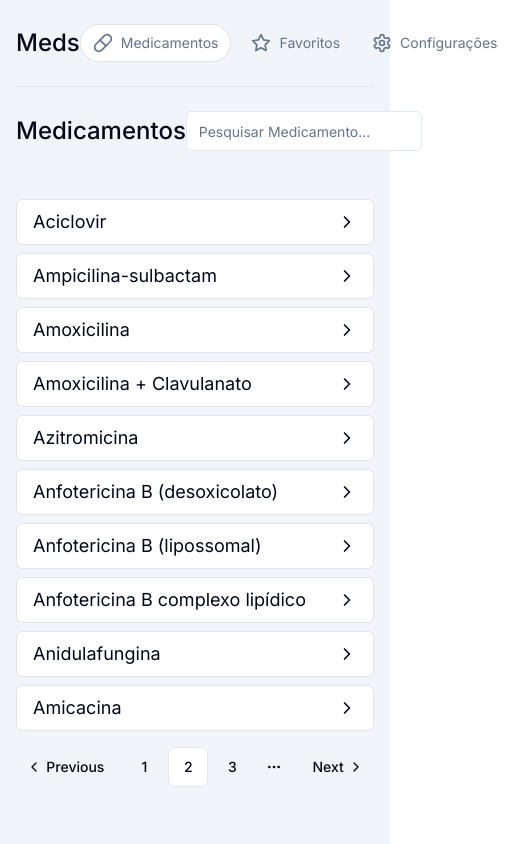
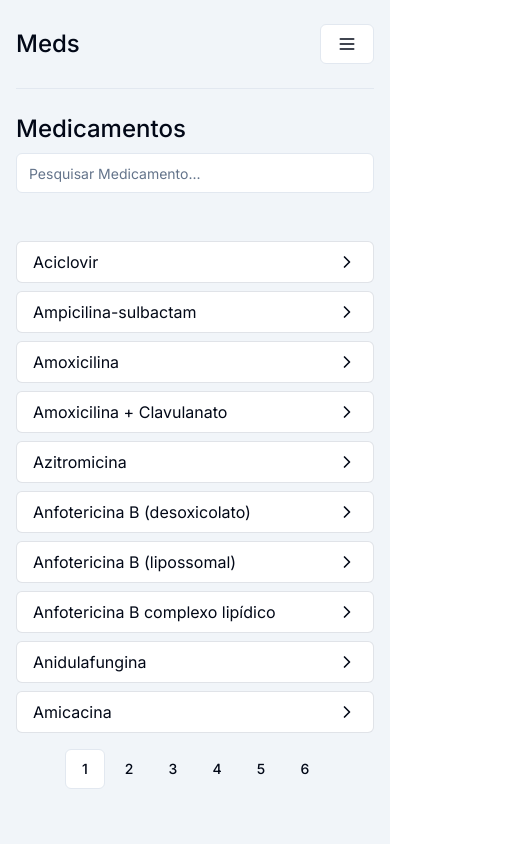
Before and after one commit to izaiasmorais/meds, a Next.js app: page / in a window 390 px wide. Shown: the whole page, 509 px wide, since content can reach past the window. Built offline with nearby package versions, Linux system fonts and the light colour scheme.

Commit message:
feat: responsive layout

```diff
--- a/src/app/page.tsx
+++ b/src/app/page.tsx
@@ -1,4 +1,5 @@
 import { MedsList } from "@/components/meds-list";
+import { Menu } from "@/components/menu";
 import { MenuBar } from "@/components/nav";
 import { Input } from "@/components/ui/input";
 import { Separator } from "@/components/ui/separator";
@@ -9,16 +10,25 @@ export default function Home() {
 			<header className="max-w-[1200px] mx-auto flex items-center justify-between py-6">
 				<h1 className="text-2xl font-medium">Meds</h1>
 
-				<MenuBar />
+				<div className="hidden md:flex">
+					<MenuBar />
+				</div>
+
+				<div className="flex md:hidden">
+					<Menu />
+				</div>
 			</header>
 
 			<Separator />
 
 			<div className="max-w-[1200px] mx-auto py-6">
-				<div className="w-full flex items-center justify-between">
+				<div className="w-full flex flex-wrap items-center justify-between gap-2">
 					<h1 className="text-2xl font-medium">Medicamentos</h1>
 
-					<Input placeholder="Pesquisar Medicamento..." className="w-[300px]" />
+					<Input
+						placeholder="Pesquisar Medicamento..."
+						className="w-full md:w-[300px]"
+					/>
 				</div>
 			</div>
 
--- a/src/components/meds-list-pagination.tsx
+++ b/src/components/meds-list-pagination.tsx
@@ -1,36 +1,60 @@
 import {
 	Pagination,
 	PaginationContent,
-	PaginationEllipsis,
 	PaginationItem,
 	PaginationLink,
 	PaginationNext,
 	PaginationPrevious,
 } from "@/components/ui/pagination";
 
-export function MedsListPagination() {
+interface MedsListPaginationProps {
+	nextPage: () => void;
+	prevPage: () => void;
+	goToPage: (pageNumber: number) => void;
+	totalPages: number;
+	page: number;
+}
+
+export function MedsListPagination({
+	goToPage,
+	nextPage,
+	prevPage,
+	totalPages,
+	page,
+}: MedsListPaginationProps) {
 	return (
 		<Pagination>
 			<PaginationContent>
 				<PaginationItem>
-					<PaginationPrevious href="#" />
+					<PaginationPrevious
+						href="#"
+						onClick={() => prevPage()}
+						className="bg-white hover:bg-white/80 border border-muted-foreground/20
+						hidden md:flex"
+					/>
 				</PaginationItem>
+
+				{Array.from({ length: totalPages }).map((_, index) => {
+					return (
+						<PaginationItem>
+							<PaginationLink
+								isActive={index + 1 === page}
+								href="#"
+								onClick={() => goToPage(index + 1)}
+							>
+								{index + 1}
+							</PaginationLink>
+						</PaginationItem>
+					);
+				})}
+
 				<PaginationItem>
-					<PaginationLink href="#">1</PaginationLink>
-				</PaginationItem>
-				<PaginationItem>
-					<PaginationLink href="#" isActive>
-						2
-					</PaginationLink>
-				</PaginationItem>
-				<PaginationItem>
-					<PaginationLink href="#">3</PaginationLink>
-				</PaginationItem>
-				<PaginationItem>
-					<PaginationEllipsis />
-				</PaginationItem>
-				<PaginationItem>
-					<PaginationNext href="#" />
+					<PaginationNext
+						href="#"
+						onClick={() => nextPage()}
+						className="bg-white hover:bg-white/80 border border-muted-foreground/20
+						hidden md:flex"
+					/>
 				</PaginationItem>
 			</PaginationContent>
 		</Pagination>
--- a/src/components/meds-list.tsx
+++ b/src/components/meds-list.tsx
@@ -6,27 +6,50 @@ import { MedsListPagination } from "./meds-list-pagination";
 
 export function MedsList() {
 	const [page, setPage] = useState(1);
+	const itemsPerPage = 10;
+	const startIndex = (page - 1) * itemsPerPage;
+	const endIndex = startIndex + itemsPerPage;
+	const paginatedMeds = meds.slice(startIndex, endIndex);
 
-	const paginatedMeds = meds.slice(0, 10);
+	const totalPages = Math.ceil(meds.length / itemsPerPage);
+
+	const nextPage = () => {
+		setPage((prevPage) => Math.min(prevPage + 1, totalPages));
+	};
+
+	const prevPage = () => {
+		setPage((prevPage) => Math.max(prevPage - 1, 1));
+	};
+
+	const goToPage = (pageNumber: number) => {
+		setPage(Math.min(Math.max(pageNumber, 1), totalPages));
+	};
 
 	return (
 		<div className="grid gap-4">
 			<div className="flex flex-col gap-2 w-full">
-				{paginatedMeds.map((med) => {
+				{paginatedMeds.map((med, i) => {
 					return (
 						<div
+							key={i}
 							className="flex w-full justify-between items-center px-4 py-2 rounded-md bg-white
 					border border-muted-foreground/20 cursor-pointer hover:bg-white/80 transition-colors
 					duration-300"
 						>
-							<p className="text-lg">{med.C}</p>
+							<p className=" md:text-lg">{med.C}</p>
 							<ChevronRight size={20} />
 						</div>
 					);
 				})}
 			</div>
 
-			<MedsListPagination />
+			<MedsListPagination
+				goToPage={goToPage}
+				nextPage={nextPage}
+				prevPage={prevPage}
+				totalPages={totalPages}
+				page={page}
+			/>
 		</div>
 	);
 }
--- /dev/null
+++ b/src/components/menu.tsx
@@ -0,0 +1,40 @@
+import {
+	DropdownMenu,
+	DropdownMenuContent,
+	DropdownMenuItem,
+	DropdownMenuTrigger,
+} from "@/components/ui/dropdown-menu";
+import { NavItem } from "./nav-item";
+import { MenuIcon, Pill, Settings, Star } from "lucide-react";
+import { Button } from "./ui/button";
+
+export function Menu() {
+	return (
+		<DropdownMenu>
+			<DropdownMenuTrigger asChild>
+				<Button variant="outline" className="flex items-center justify-center">
+					<MenuIcon size={20} />
+				</Button>
+			</DropdownMenuTrigger>
+			<DropdownMenuContent>
+				<DropdownMenuItem>
+					<NavItem name="Medicamentos" icon={<Pill size={20} />} isActive />
+				</DropdownMenuItem>
+				<DropdownMenuItem>
+					<NavItem
+						name="Favoritos"
+						icon={<Star size={20} />}
+						isActive={false}
+					/>
+				</DropdownMenuItem>
+				<DropdownMenuItem>
+					<NavItem
+						name="Configurações"
+						icon={<Settings size={20} />}
+						isActive={false}
+					/>
+				</DropdownMenuItem>
+			</DropdownMenuContent>
+		</DropdownMenu>
+	);
+}
```
